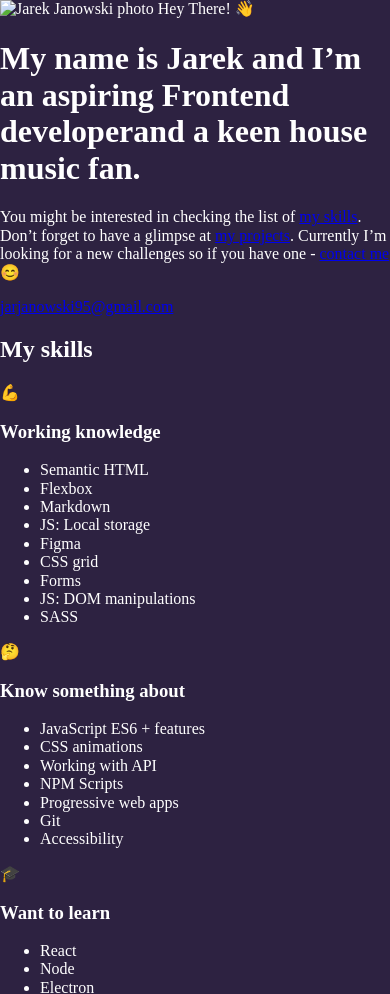
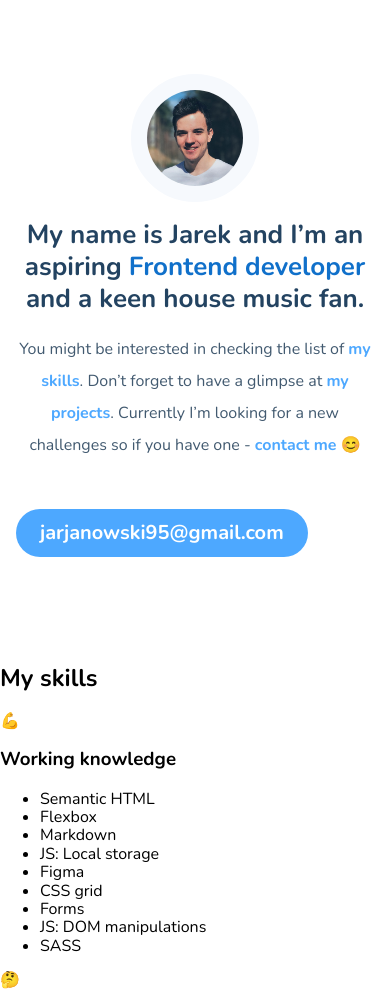
Before and after one commit to jarek-janowski/jarek-janowski.github.io, a website built with webpack: page src/pages/index.html in a window 390 px wide. Shown: the top 994 px of the page. Built offline with nearby package versions, Linux system fonts and the light colour scheme.

Commit message:
feat: hero mobile styles

```diff
--- a/src/pages/index.html
+++ b/src/pages/index.html
@@ -20,16 +20,18 @@
   <main>
     <section class="hero">
       <div class="hero__image-container">
-        <img class="hero__image" alt="Jarek Janowski photo">
+        <img class="hero__image" src="../assets/img/photo.jpg" alt="Jarek Janowski photo">
         <span class="hero__hello">Hey There! 👋</span>
       </div>
       <div class="hero__description">
         <h1 class="hero__header">My name is Jarek and I’m an aspiring
-          <span class="hero__special">Frontend developer</span>and a keen house music fan. </h1>
-        <p class="hero__paragraph">You might be interested in checking the list of <a href="#skills">my skills</a>.
+          <span class="hero__special">Frontend developer</span> and a keen house music fan. </h1>
+        <p class="hero__paragraph">You might be interested in checking the list of
+          <a class="hero__link" href="#skills">my skills</a>.
           Don’t forget to have a
-          glimpse at <a href="#projects">my projects</a>. Currently I’m looking for a new challenges so if you have one
-          - <a href="#contact">contact me</a> 😊</p>
+          glimpse at <a class="hero__link" href="#projects">my projects</a>. Currently I’m looking for a new challenges
+          so if you have one
+          - <a class="hero__link" href="#contact">contact me</a> 😊</p>
         <a class="hero__contact" href="mailto:jarjanowski95@gmail.com">jarjanowski95@gmail.com</a>
       </div>
     </section>
--- a/src/scss/_variables.scss
+++ b/src/scss/_variables.scss
@@ -1 +1,4 @@
-$wtf: #2D2241;
+$blue: #1070CA;
+$darkText: #234361;
+$lightBlue:#4DA8FF;
+$text: #425A70;
--- a/src/scss/main.scss
+++ b/src/scss/main.scss
@@ -1,13 +1,19 @@
 @import "~normalize.css";
+@import url('https://fonts.googleapis.com/css2?family=Nunito:wght@400;600;700&family=Roboto+Mono:wght@400;700&display=swap');
 
 @import "_variables";
-@import "modules/hello.scss";
+@import "modules/hero.scss";
+
+html {
+  box-sizing: border-box;
+}
+
+*,
+*:before,
+*:after {
+  box-sizing: inherit;
+}
 
 body {
-  background: $wtf;
-  color: #fff;
-  display: flex;
-  align-items: center;
-  justify-content: center;
-  min-height: 100vh;
+  font-family: 'Nunito', sans-serif;
 }
--- /dev/null
+++ b/src/scss/modules/hero.scss
@@ -0,0 +1,60 @@
+.hero {
+    padding: 74px 16px 88px;
+
+    &__contact {
+        display: inline-block;
+        padding: 4px 24px;
+        border-radius: 64px;
+        color: #fff;
+        background: $lightBlue;
+        text-decoration: none;
+        font-weight: bold;
+        font-size: 20px;
+        line-height: 40px;
+    }
+
+    &__header {
+        font-size: 26px;
+        line-height: 32px;
+        text-align: center;
+        color: $darkText;
+    }
+
+    &__hello {
+        display: none;
+    }
+
+    &__image {
+        box-sizing: content-box;
+        height: 96px;
+        width: 96px;
+        border: 16px solid #F6F9FD;
+        border-radius: 50%;
+    }
+
+    &__image-container {
+        display: flex;
+        align-items: center;
+        justify-content: center;
+    }
+
+    &__link {
+        font-weight: bold;
+        color: $lightBlue;
+        text-decoration: none;
+    }
+
+    &__paragraph {
+        font-weight: 300;
+        font-size: 16px;
+        line-height: 32px;
+        text-align: center;
+        color: $text;
+        margin-bottom: 48px;
+    }
+
+    &__special {
+        color: $blue;
+    }
+
+}
```
Also changed, not shown: src/assets/img/photo.jpg (added).
